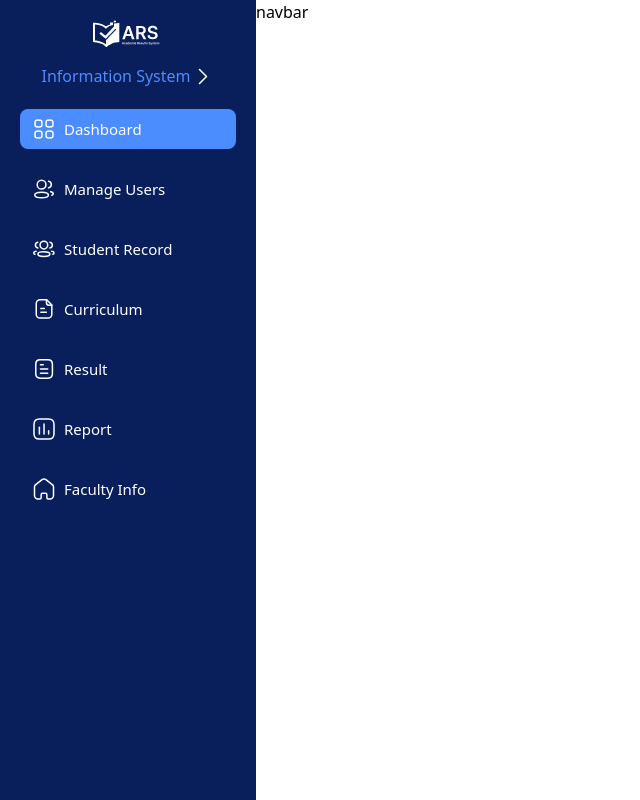
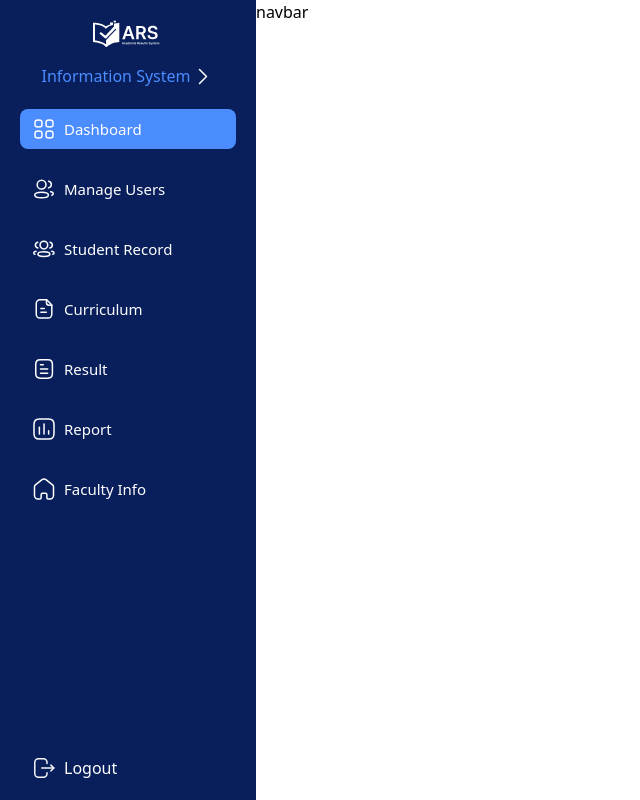
Before and after one commit to hola554/RMS, a React (Vite) app: page / in a window 1280 px wide. Shown: the whole page, without its empty margins (0-640 px from the left). Built offline with nearby package versions, Linux system fonts and the light colour scheme.

Commit message:
Added logout button

```diff
--- /dev/null
+++ b/src/components/icons/LogoutIcon.jsx
@@ -0,0 +1,10 @@
+
+export const LogoutIcon = () => {
+    return (
+        <svg xmlns="http://www.w3.org/2000/svg" width="24" height="24" viewBox="0 0 24 24" fill="none">
+            <path d="M15.016 7.38948V6.45648C15.016 4.42148 13.366 2.77148 11.331 2.77148H6.45597C4.42197 2.77148 2.77197 4.42148 2.77197 6.45648V17.5865C2.77197 19.6215 4.42197 21.2715 6.45597 21.2715H11.341C13.37 21.2715 15.016 19.6265 15.016 17.5975V16.6545" stroke="#F6F6F6" stroke-width="1.5" stroke-linecap="round" stroke-linejoin="round" />
+            <path d="M21.8096 12.0215H9.76855" stroke="#F6F6F6" stroke-width="1.5" stroke-linecap="round" stroke-linejoin="round" />
+            <path d="M18.8811 9.1062L21.8091 12.0212L18.8811 14.9372" stroke="#F6F6F6" stroke-width="1.5" stroke-linecap="round" stroke-linejoin="round" />
+        </svg>
+    )
+}
--- a/src/components/sidebar.jsx
+++ b/src/components/sidebar.jsx
@@ -2,6 +2,7 @@ import { Link, useLocation } from "react-router-dom"
 import { ArrowRight } from "./icons/ArrowRight"
 import { Logo } from "./icons/Logo"
 import { dashboardNavItems } from "./utils"
+import { LogoutIcon } from "./icons/LogoutIcon"
 
 
 export const Sidebar = () => {
@@ -9,7 +10,7 @@ export const Sidebar = () => {
     const pathname = location.pathname
 
     return (
-        <main className="bg-darkBlue text-white w-[256px] h-screen p-5">
+        <main className="bg-darkBlue relative text-white w-[256px] h-screen p-5">
             <div className="flex flex-col justify-center items-center">
                 <Logo />
                 <span className="capitalize flex pt-4 text-lightBlue">
@@ -31,6 +32,10 @@ export const Sidebar = () => {
                     </div>
                 ))
             }
+            <div className="absolute bottom-[20px] mx-3 flex gap-2 capitalize">
+                <LogoutIcon />
+                <span>logout</span>
+            </div>
         </main>
     )
 }
```
